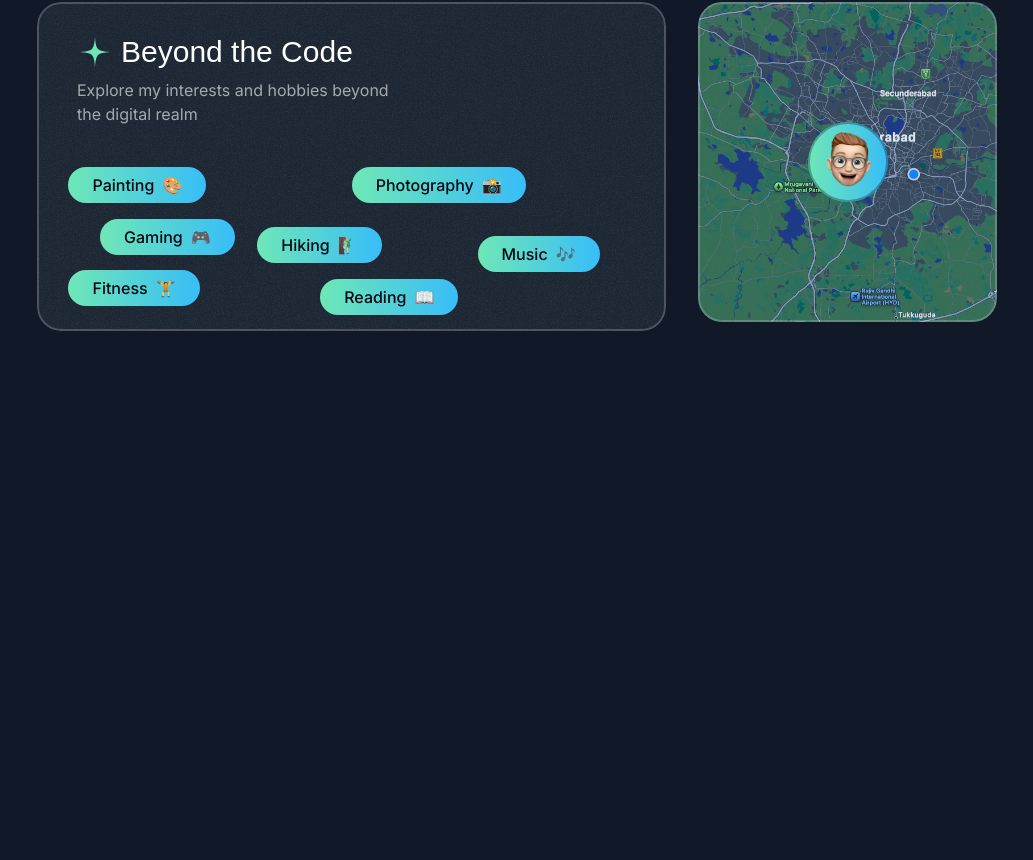
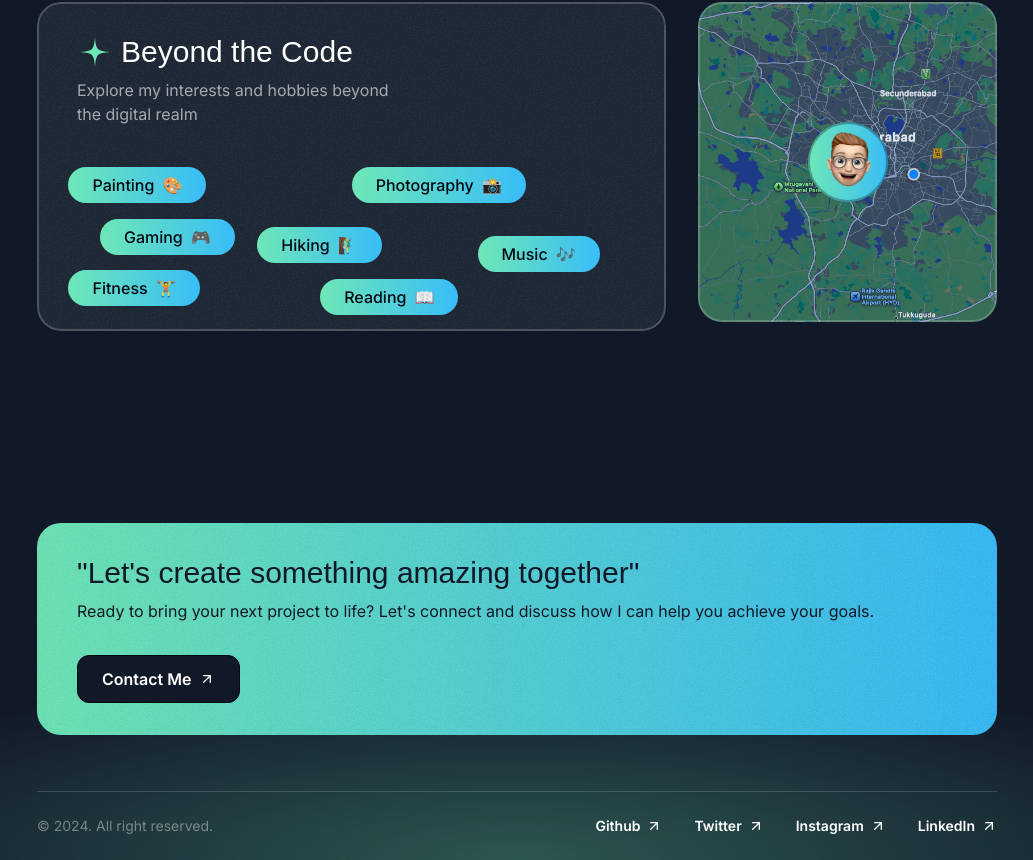
Before and after one commit to Iamniyaz/Personal-Website, a Next.js app: page / in a window 1280 px wide. Shown: the part 4690-5550 px from the top of the page, without its empty margins (123-1156 px from the left). Before the commit the page ends 5133 px from the top, so only its background shows below. Built offline with nearby package versions, Linux system fonts and the light colour scheme; a web font is replaced by a local one.

Commit message:
static part is done

```diff
--- a/src/app/page.tsx
+++ b/src/app/page.tsx
@@ -4,6 +4,8 @@
 import { TapeSection } from "@/sections/Tape";
 import { TestimonialsSection } from "@/sections/Testimonials";
 import { AboutSection } from "@/sections/About";
+import { ContactSection } from "@/sections/Contact";
+import { Footer } from "@/sections/Footer";
 export default function Home() {
   return (
     <div>
@@ -13,7 +15,8 @@
       <TapeSection />
       <TestimonialsSection />
       <AboutSection />
-
+      <ContactSection />
+      <Footer />
     </div>
   );
 }
--- a/src/sections/Contact.tsx
+++ b/src/sections/Contact.tsx
@@ -1,3 +1,28 @@
+import ArrowUpRightIcon from '@/assets/icons/arrow-up-right.svg'
+import grainImage from '@/assets/images/grain.jpg'
 export const ContactSection = () => {
-  return <div>Contact Section</div>;
+  return <div className="py-14 pt-12 lg:py-23 lg:pt-20">
+    <div className="container">
+      <div className="bg-gradient-to-r from-emerald-300 to-sky-400 text-gray-900 py-8 px-10 rounded-3xl text-center md:text-left relative overflow-hidden z-0">
+        <div className='absolute inset-0 opacity-5 -z-10' style={{
+          backgroundImage: `url(${grainImage.src})`,
+
+        }}> </div>
+        <div className='flex flex-col gap-8 items-center md:flex-row md:gap-16  '>
+          <div>
+    <h2 className='font-serif text-2xl md:text-3xl'>"Let's create something amazing together"</h2>
+    <p className='text-sm md:text-base mt-2'>
+      Ready to bring your next project to life? Let's connect and discuss how I can help you achieve your goals.
+    </p>
+    <div>
+    <button className='text-white bg-gray-900 inline-flex items-center px-6 h-12 rounded-xl gap-2 mt-8 w-max border border-gray-950'>
+      <span className='font-semibold'>Contact Me</span>
+      <ArrowUpRightIcon  className="size-4"/>
+    </button>
+    </div>
+    </div>
+    </div>
+    </div>
+    </div>
+  </div>;
 };
--- a/src/sections/Footer.tsx
+++ b/src/sections/Footer.tsx
@@ -1,3 +1,40 @@
+import ArrowUpIcon from "@/assets/icons/arrow-up-right.svg"
+import { a, footer } from "framer-motion/client";
+const footerLinks=[
+  {
+    title: 'Github',
+    href:'https://github.com/Iamniyaz',
+  },
+  {
+    title: 'Twitter',
+    href:'#',
+  },
+  {
+    title: 'Instagram',
+    href:'#',
+  },
+  {
+    title: 'LinkedIn',
+    href:'#',
+  },
+]
 export const Footer = () => {
-  return <div>Footer Section</div>;
+  return (
+    <footer className="relative -z-10 overflow-x-clip">
+      <div className="absolute h-[400px] w-[1600px] bottom-0 left-1/2 -translate-x-1/2 bg-emerald-300/30 [mask-image:radial-gradient(50%_50%_at_bottom_center,black,transparent)] -z-10"></div>
+      <div className="container">
+        <div className="border-t border-white/15 py-6 text-sm flex flex-col md:flex-row md:justify-between items-center gap-8">
+          <div className="text-white/40">&copy; 2024. All right reserved.</div>
+          <nav className="flex flex-col md:flex-row items-center gap-8">
+          {footerLinks.map(link => (
+            <a href="#"  key={link.title} className="inline-flex items-center gap-1.5 ">
+              <span className="font-semibold">{link.title}</span>
+              <ArrowUpIcon className="size-4" />
+            </a>
+          ))}
+          </nav>
+        </div>
+      </div>
+    </footer>
+  );
 };
```
